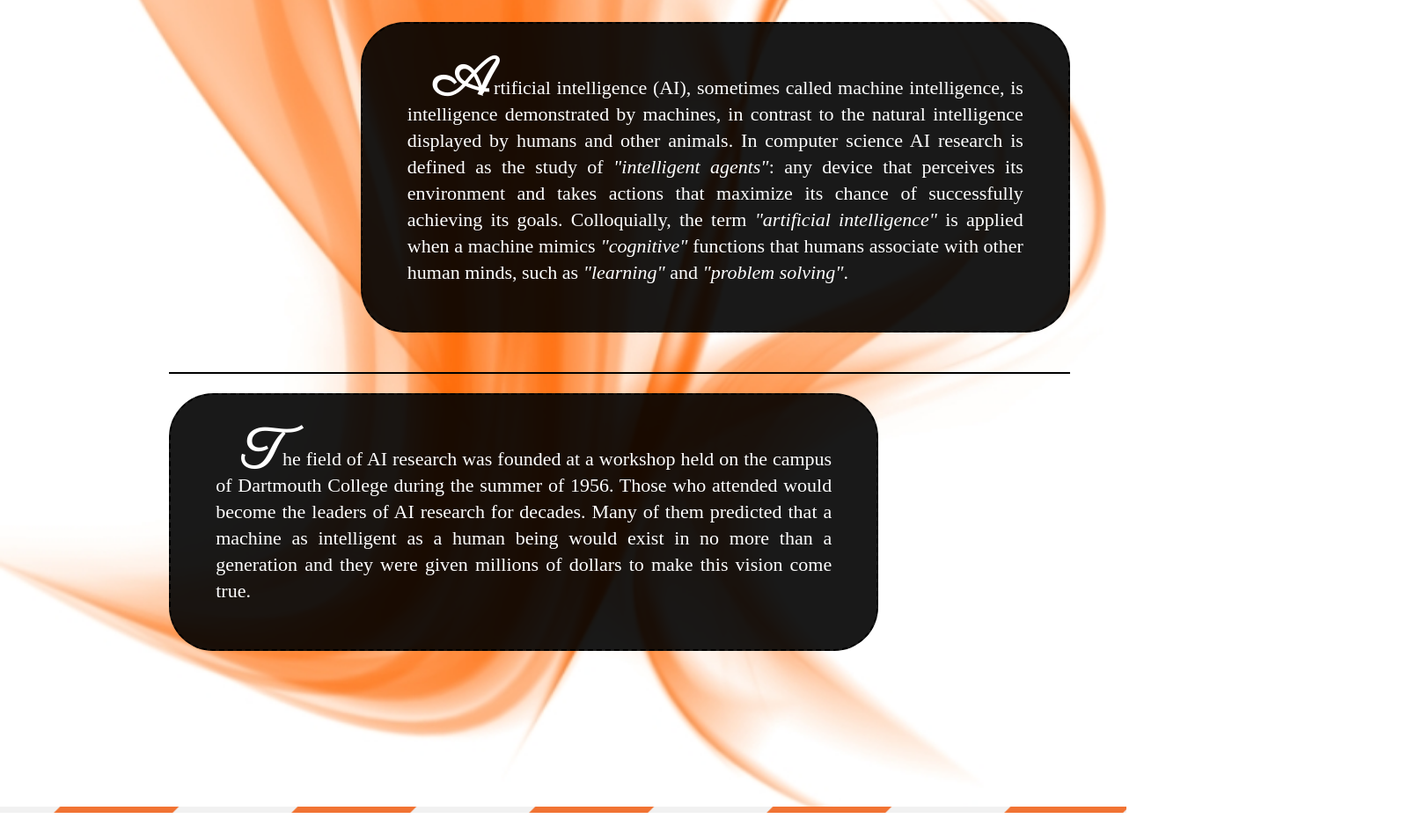
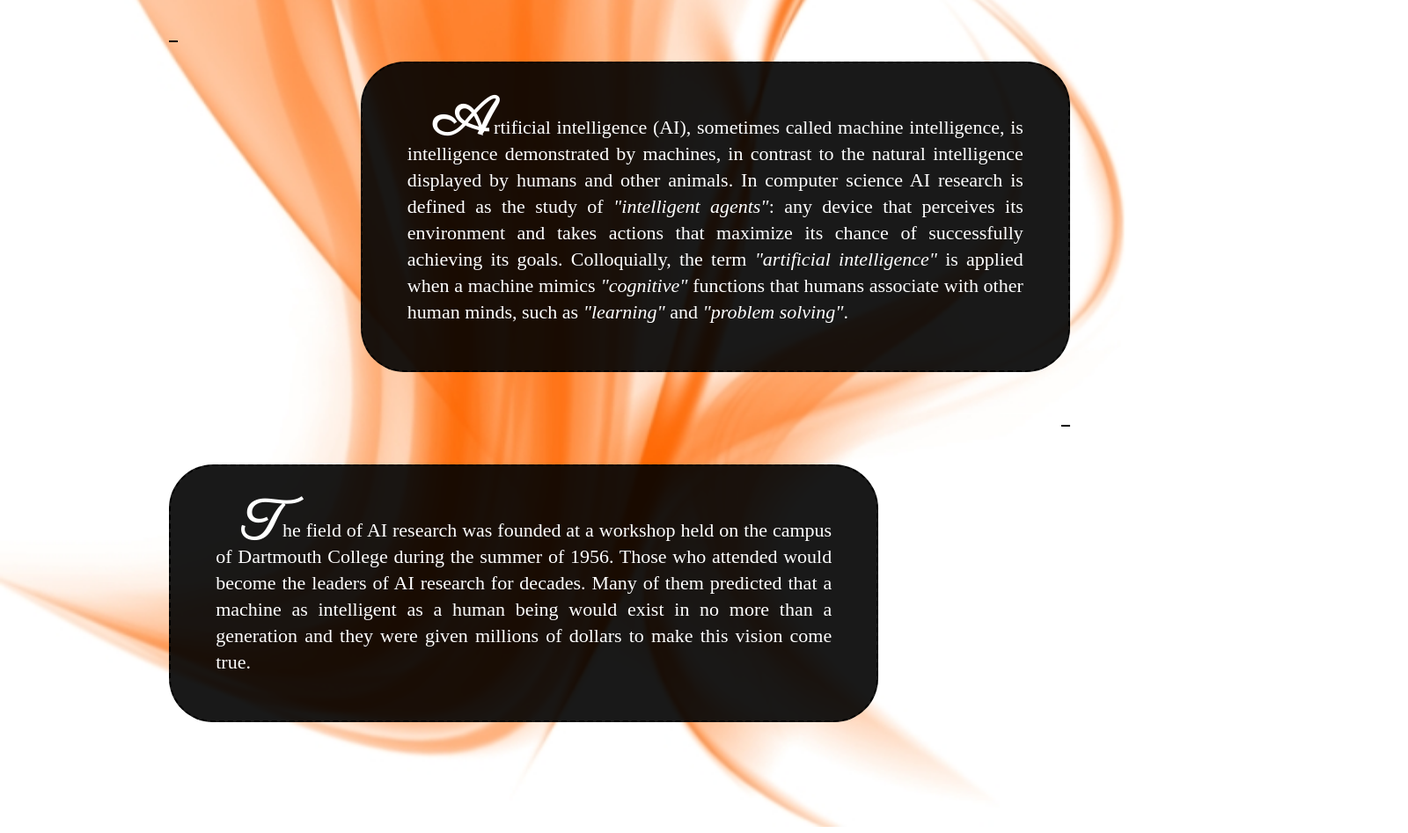
Before and after one commit to N-TAHAR/Robotically, a plain HTML site: page index.html in a window 1280 px wide. Shown: the part 1252-2199 px from the top of the page at 88% size, 1600 px wide, since content can reach past the window. Before the commit the page ends 2176 px from the top, so only its background shows below. Drawn offline with Linux system fonts and the light colour scheme; a web font is replaced by a local one.

Commit message:
Page2 lign finished

```diff
--- a/index.html
+++ b/index.html
@@ -37,7 +37,10 @@
 
     <div class="page2">
       <div class ="smooth" id="bloc-text">
+
         <h1>Story</h1>
+        <div class="lign"></div>
+
         <div class="bloc1">
           <p class="text">
           <span class="first">A</span>rtificial intelligence (AI), sometimes called machine intelligence, is intelligence demonstrated by machines, in contrast to the natural intelligence displayed by humans and other animals.
@@ -46,8 +49,7 @@
           </p>
         </div>
 
-        <div class="lign"></div>
-
+        <div class="lign1"></div>
 
         <div class="bloc2">
           <p class="text2">
@@ -56,11 +58,12 @@
           Many of them predicted that a machine as intelligent as a human being would exist in no more than a generation and they were given millions of dollars to make this vision come true.
           </p>
         </div>
-
       </div>
     </div>
 
+
     <div class="anim"></div>
+
 
 
       </body>
--- a/menu.js
+++ b/menu.js
@@ -36,5 +36,35 @@ window.onscroll = function() {
 }
 
 
+/*  Lign Anim  */
+
+
+const lign = document.querySelector('.lign');
+const lign1 = document.querySelector('.lign1');
+const anim = document.querySelector('.anim');
+
+
+window.addEventListener('scroll', () => {
+  if (window.scrollY >= 780){
+    lign.style.width = "380px";
+  }else{
+    lign.style.width = "10px";
+  }
+
+  if (window.scrollY >= 1200){
+    lign1.style.width = "380px";
+  }else{
+    lign1.style.width = "10px";
+  }
+
+  if (window.scrollY >= 140){
+    anim.style.width = "1600px";
+  }
+});
+
+
+
+
+
 
 /*  Parallax Effect  */
--- a/style.css
+++ b/style.css
@@ -182,17 +182,17 @@ body {
 /*  Scroll icon  */
 
 .scroll-downs {
-
-  margin: auto;
-  margin-bottom: 50px;
-  padding-right: 55px;
   width :41px;
   height: 61px;
+  margin: auto;
+  padding-right: 50px;
+  margin-bottom: 50px;
+
 }
 .mousey {
   width: 3px;
+  height: 35px;
   padding: 10px 15px;
-  height: 35px;
   border: 4px solid #fff;
   border-radius: 25px;
   box-shadow: 0 0 80px rgba(255,255,255,.5);
@@ -216,11 +216,13 @@ body {
 }
 
 .anim{
+  width:0px;
+  height: 7px;
+  margin:auto;
   background: url("img/text-anim.png") repeat-y;
   -webkit-animation: anim 80s linear infinite;
-  width:100%;
-  height: 7px;
   opacity: 0.8;
+  transition: width 3s;
 
 }
 
@@ -228,13 +230,11 @@ body {
 /*  Page2  */
 
 .page2{
+  width: 100%;
+  height: 100%;
+  display:table;
   background-image: url('/img/bg2.jpg');
   background-size: cover;
-  display:table;
-  width: 100%;
-  height: 100%;
-
-
 
 }
 
@@ -249,7 +249,6 @@ body {
 #bloc-text h1{
   font-family: "Parisienne";
   font-size: 7em;
-  border-bottom: 2px solid black;
 
 }
 
@@ -285,21 +284,35 @@ body {
 }
 
 .lign{
-  width:100%;
+  width:10px;
   height: 2px;
   margin-top: 120px;
   background-color:black;
+  transition: width 1s;
+}
+
+.lign1{
+  width:10px;
+  height: 2px;
+  margin-top: 35px;
+  margin-bottom: 20px;
+  background-color:black;
+  float:right;
+  clear: right;
+  transition: width 1s;
 }
 
 
 .bloc2{
   width:100%;
   height: 300px;
+  padding:0;
 }
 
 
 .text2{
   float: left;
+  clear: left;
   text-align: left;
   text-align: justify;
   width: 700px;
@@ -309,6 +322,7 @@ body {
   border: 2px dashed black;
   border-radius: 50px;
   padding: 5%;
+  margin-top: 80px;
   background: rgba(0,0,0,0.9);
   color: white;
 
```
